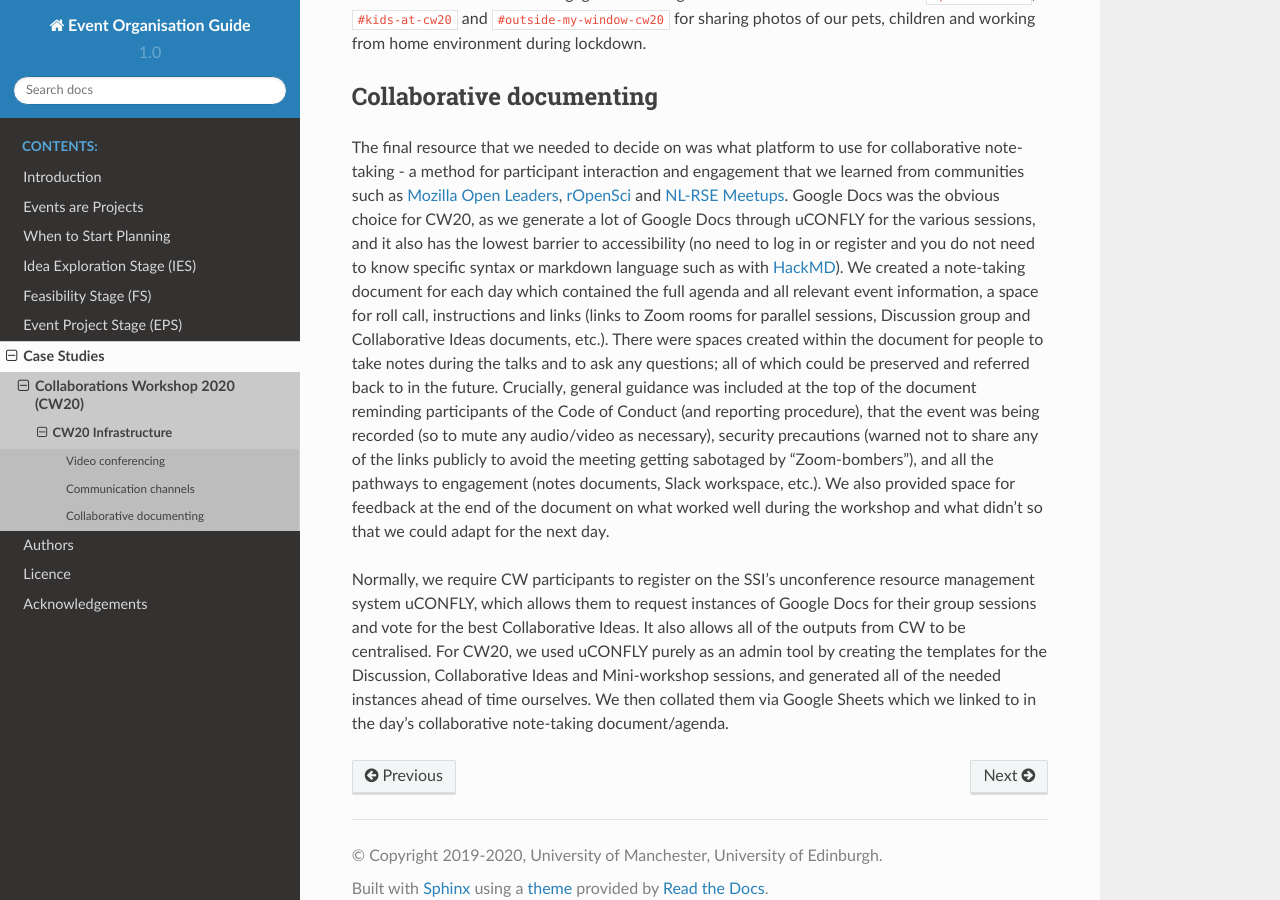
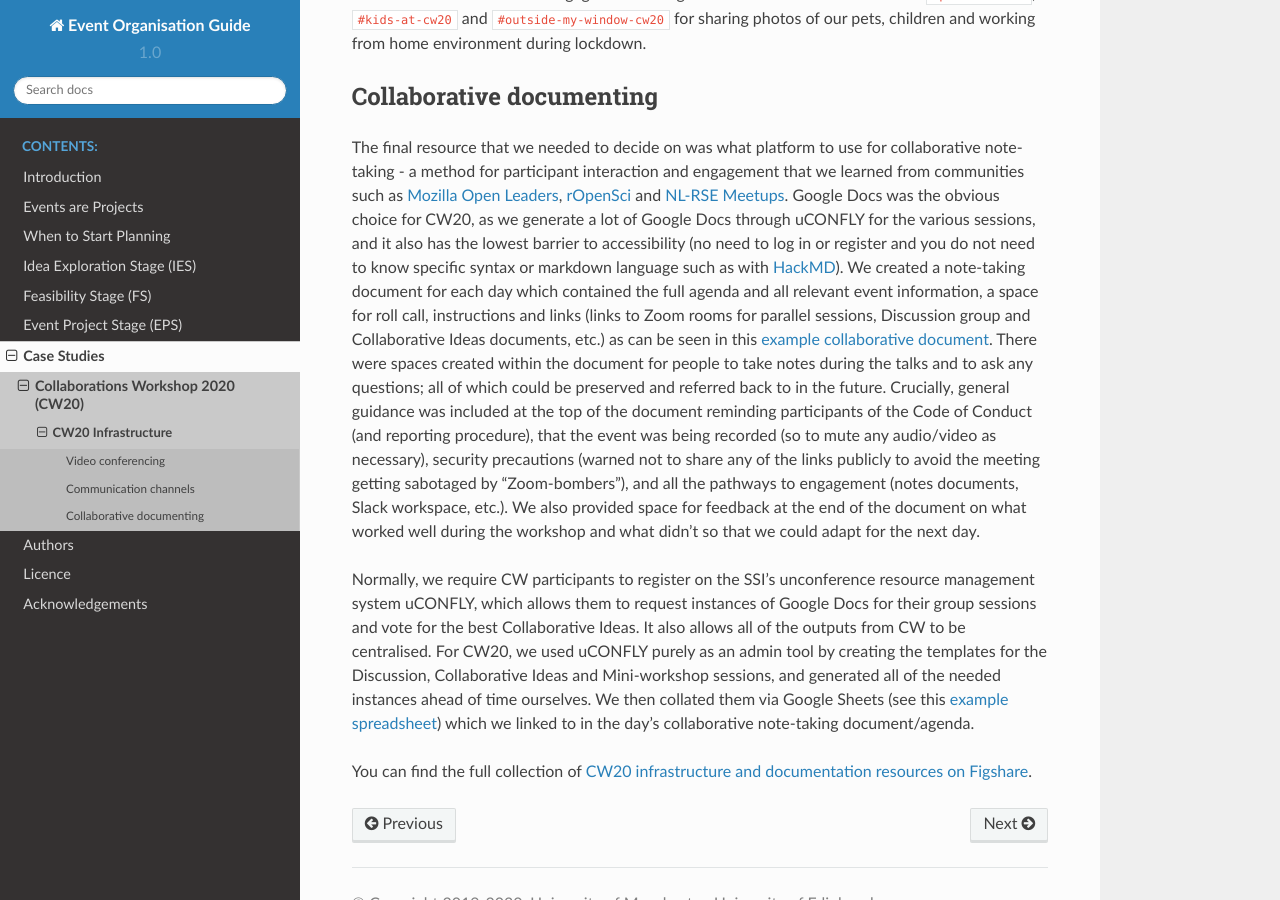
Before and after one commit to softwaresaved/event-organisation-guide, a Sphinx documentation site: the page built from docs/eog/case-studies-cw20-infrastructure.rst, in a window 1280 px wide and 900 px high, scrolled down 963 px. Built offline with Sphinx 7.4.7 and the Read the Docs theme 2.0.0, drawn with Linux system fonts in a browser that asks for light colours.

Commit message:
add links to resources in cw20-infrastructure

```diff
--- a/docs/eog/case-studies-cw20-infrastructure.rst
+++ b/docs/eog/case-studies-cw20-infrastructure.rst
@@ -34,12 +34,15 @@
 
 The final resource that we needed to decide on was what platform to use for collaborative note-taking - a method for participant interaction and engagement that we learned from communities such as `Mozilla Open Leaders <https://foundation.mozilla.org/en/initiatives/mozilla-open-leaders/>`_, `rOpenSci <https://ropensci.org/commcalls/>`_ and `NL-RSE Meetups <https://nl-rse.org/pages/meetups.html>`_.
 Google Docs was the obvious choice for CW20, as we generate a lot of Google Docs through uCONFLY for the various sessions, and it also has the lowest barrier to accessibility (no need to log in or register and you do not need to know specific syntax or markdown language such as with `HackMD <https://hackmd.io>`_).
-We created a note-taking document for each day which contained the full agenda and all relevant event information, a space for roll call, instructions and links (links to Zoom rooms for parallel sessions, Discussion group and Collaborative Ideas documents, etc.).
+We created a note-taking document for each day which contained the full agenda and all relevant event information, a space for roll call, instructions and links (links to Zoom rooms for parallel sessions, Discussion group and Collaborative Ideas documents, etc.) as can be seen in this `example collaborative document <https://doi.org/10.6084/m9.figshare.12498257>`_.
 There were spaces created within the document for people to take notes during the talks and to ask any questions; all of which could be preserved and referred back to in the future.
 Crucially, general guidance was included at the top of the document reminding participants of the Code of Conduct (and reporting procedure), that the event was being recorded (so to mute any audio/video as necessary), security precautions (warned not to share any of the links publicly to avoid the meeting getting sabotaged by “Zoom-bombers”), and all the pathways to engagement (notes documents, Slack workspace, etc.).
 We also provided space for feedback at the end of the document on what worked well during the workshop and what didn’t so that we could adapt for the next day.
 
+
 Normally, we require CW participants to register on the SSI’s unconference resource management system uCONFLY, which allows them to request instances of Google Docs for their group sessions and vote for the best Collaborative Ideas.
 It also allows all of the outputs from CW to be centralised.
 For CW20, we used uCONFLY purely as an admin tool by creating the templates for the Discussion, Collaborative Ideas and Mini-workshop sessions, and generated all of the needed instances ahead of time ourselves.
-We then collated them via Google Sheets which we linked to in the day’s collaborative note-taking document/agenda.
+We then collated them via Google Sheets (see this `example spreadsheet <https://doi.org/10.6084/m9.figshare.12498278>`_) which we linked to in the day’s collaborative note-taking document/agenda.
+
+You can find the full collection of `CW20 infrastructure and documentation resources on Figshare <https://doi.org/10.6084/m9.figshare.c.5026400>`_.
```
